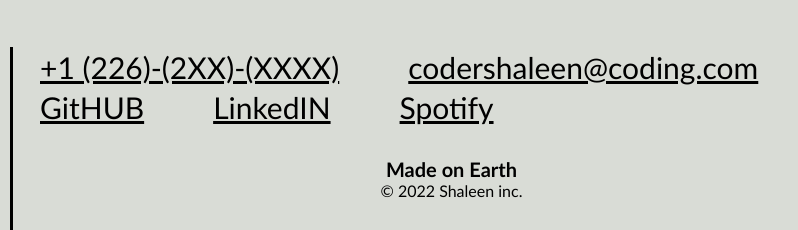
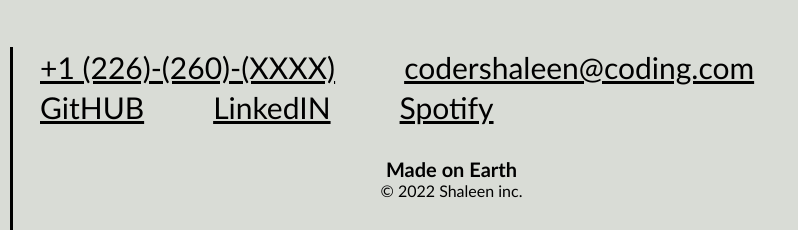
Before and after one commit to Shaleens1994/UTOR-CBTCMP-HOMEWORK2, a plain HTML site: page index.html in a window 1280 px wide. Shown: the part 3033-3263 px from the top of the page, 410-1208 px from the left. Drawn offline with Linux system fonts and the light colour scheme.

Commit message:
updated links

```diff
--- a/index.html
+++ b/index.html
@@ -104,7 +104,7 @@
           <section id="work2">
             <ul>
               <li>
-                <a href="#phno">+1 (226)-(2XX)-(XXXX)</a>
+                <a href="#phno">+1 (226)-(260)-(XXXX)</a>
               </li>
               <li>
                 <a href="https://github.com/Shaleens1994">codershaleen@coding.com</a>
```
